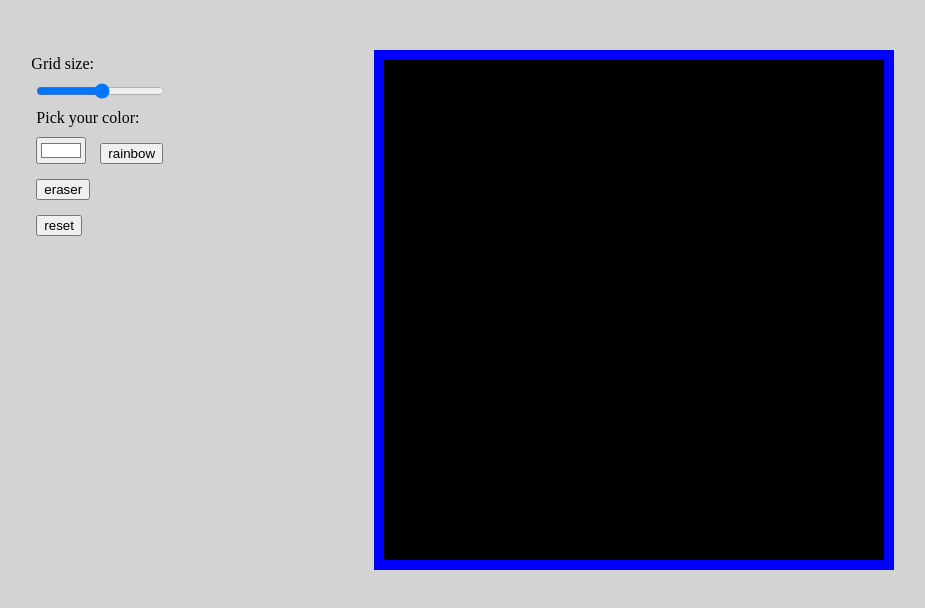
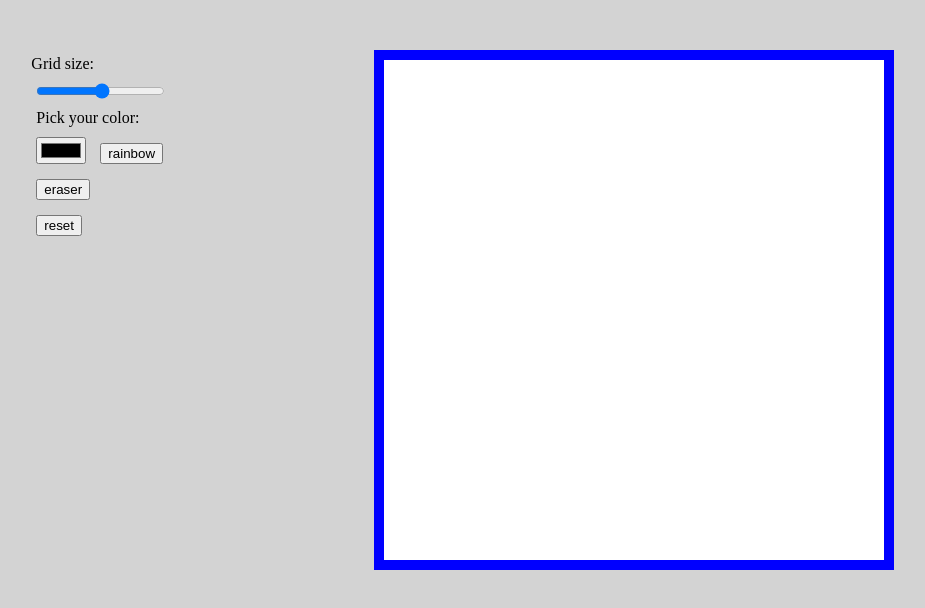
Before and after one commit to msbkll/etch-a-sketch, a plain HTML site: page index.html in a window 1280 px wide. Shown: the part 148-756 px from the top of the page, without its empty margins (180-1105 px from the left). Drawn offline with Linux system fonts and the light colour scheme.

Commit message:
Change testing values

```diff
--- a/index.html
+++ b/index.html
@@ -23,7 +23,7 @@
                 <div>
                     Pick your color:
                 </div>
-                <input class="color-picker" type="color" value="#FFFFFF">
+                <input class="color-picker" type="color" value="#00000">
                 <button>rainbow</button>
             </div>
             <div>
--- a/javascript.js
+++ b/javascript.js
@@ -10,7 +10,7 @@ const colorPicker = document.querySelector(".color-picker");
 canvasArea(slider.value);
 
 
-let currentColor = "#ffffff";
+let currentColor = colorPicker.value;
 const eraser = false;
 const rainbowColor = false;
 
--- a/styles.css
+++ b/styles.css
@@ -27,7 +27,7 @@ body {
 }
 
 .grid-item {
-    background-color: black;
+    background-color: white;
 
 }
 
```
